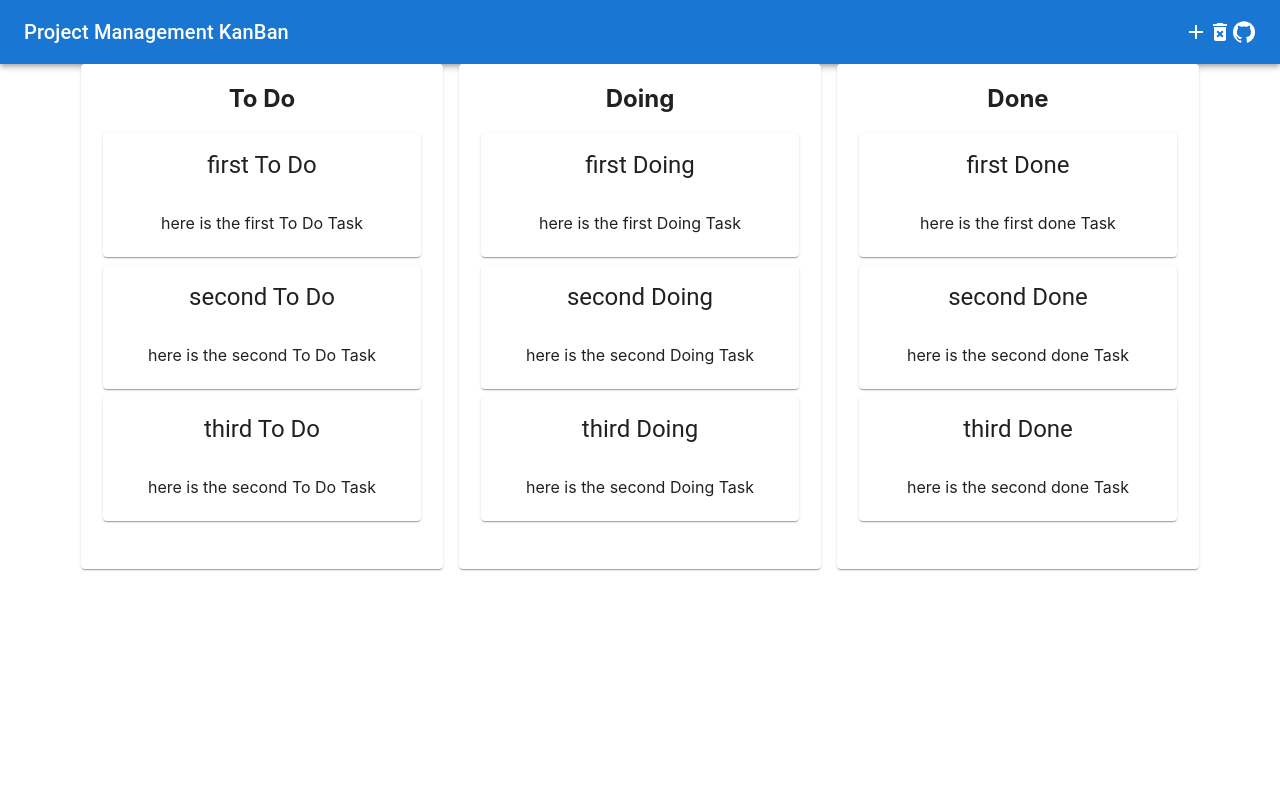
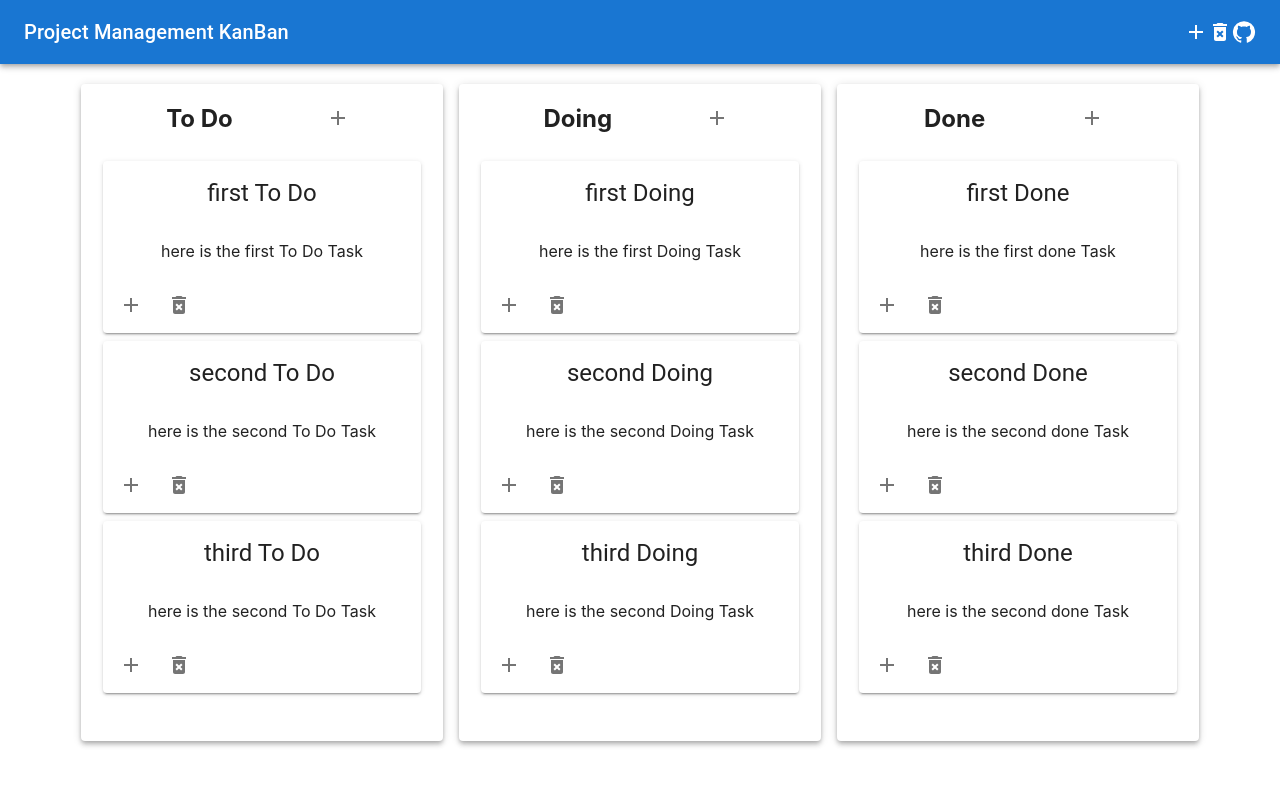
Before and after one commit to rkaufusi/Project-Manager-KB, a React (Create React App) app in the folder client/: page / in a window 1280 px wide. Shown: the top 786 px of the page. Built offline with nearby package versions, Linux system fonts and the light colour scheme.

Commit message:
added icon buttons

```diff
--- a/client/src/components/AppBar.tsx
+++ b/client/src/components/AppBar.tsx
@@ -32,7 +32,9 @@ const ResponsiveAppBar = () => {
         </Toolbar>
       </Container>
     </AppBar>
-    <Columns/>
+    <Box sx={{mt: 2.5}}>
+      <Columns/>
+    </Box>
     </div>
   );
 };
--- a/client/src/components/Tasks.tsx
+++ b/client/src/components/Tasks.tsx
@@ -5,8 +5,12 @@ import Paper from '@mui/material/Paper';
 import Grid from '@mui/material/Grid';
 import Card from '@mui/material/Card';
 import CardHeader from '@mui/material/CardHeader';
-import CardMedia from '@mui/material/CardMedia';
+import CardActions from '@mui/material/CardActions';
 import CardContent from '@mui/material/CardContent';
+import AddIcon from '@mui/icons-material/Add';
+import DeleteForeverIcon from '@mui/icons-material/DeleteForever';
+import GitHubIcon from '@mui/icons-material/GitHub';
+import IconButton, { IconButtonProps } from '@mui/material/IconButton';
 
 interface AllItems {
   title?: string,
@@ -28,14 +32,21 @@ const Tasks = ({taskVal}: {taskVal: AllItems}) => {
       justifyContent="center"
     >
       <Grid item xs={11} justifyContent="center">
-        <Card>
+        <Card elevation={2}>
           <CardHeader
             title={taskVal.title}
           />
-
           <CardContent>
             {taskVal.content}
           </CardContent>
+          <CardActions>
+            <IconButton>
+              <AddIcon />
+            </IconButton>
+            <IconButton>
+              <DeleteForeverIcon/>
+            </IconButton>
+          </CardActions>
         </Card>
       </Grid>
     </Box>
--- a/client/src/components/columns/Columns.tsx
+++ b/client/src/components/columns/Columns.tsx
@@ -5,6 +5,8 @@ import Box from '@mui/material/Box';
 import Paper from '@mui/material/Paper';
 import Grid from '@mui/material/Grid';
 import Tasks from '../Tasks'
+import AddIcon from '@mui/icons-material/Add';
+import IconButton, { IconButtonProps } from '@mui/material/IconButton';
 
 interface AllItems {
   title?: string,
@@ -47,25 +49,40 @@ const Columns = () => {
     <Box sx={{ flexGrow: 1 }}>
       <Grid container spacing={2} justifyContent="center" >
         <Grid item xs={3.5} container direction="column" >
-            <Paper>
-              <h2>To Do</h2>
-              {toDoState.map((value) => {
-                return <Tasks taskVal={value}/>
+            <Paper elevation={4}>
+              <Grid container direction="row" justifyContent="space-evenly" alignItems="center">
+                <h2>To Do</h2>
+                <IconButton>
+                  <AddIcon/>
+                </IconButton>
+              </Grid >
+                {toDoState.map((value) => {
+              return <Tasks taskVal={value}/>
               })}
             </Paper>
         </Grid>
 
         <Grid item xs={3.5} container direction="column" >
-          <Paper>
-            <h2>Doing</h2>
+          <Paper elevation={4}>
+            <Grid container direction="row" justifyContent="space-evenly" alignItems="center">
+              <h2>Doing</h2>
+              <IconButton>
+                <AddIcon/>
+              </IconButton>
+            </Grid >
             {doingState.map((value) => {
               return <Tasks taskVal={value}/>
             })}
           </Paper>
         </Grid>
         <Grid item xs={3.5} container direction="column" >
-          <Paper>
-            <h2>Done</h2>
+          <Paper elevation={4}>
+            <Grid container direction="row" justifyContent="space-evenly" alignItems="center">
+              <h2>Done</h2>
+              <IconButton>
+                <AddIcon/>
+              </IconButton>
+            </Grid >
             {doneState.map((value) => {
               return <Tasks taskVal={value}/>
             })}
```
